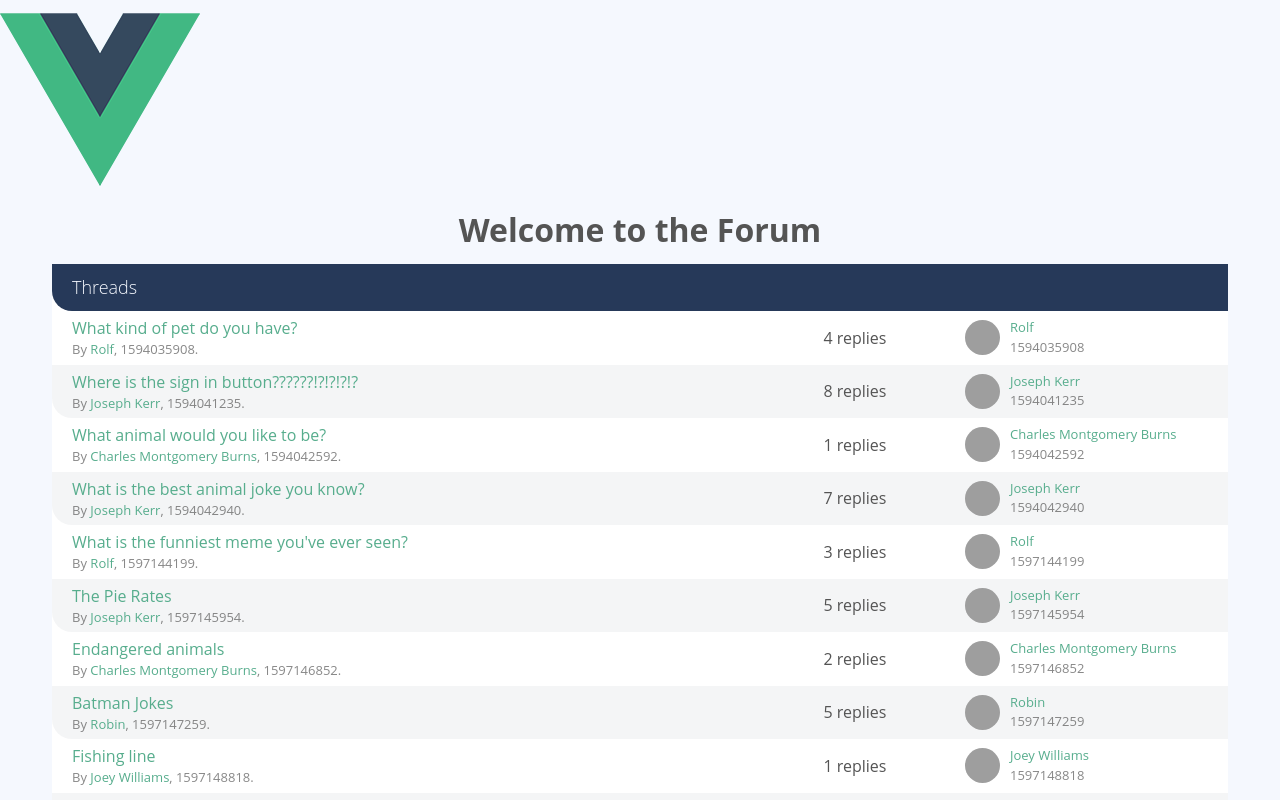
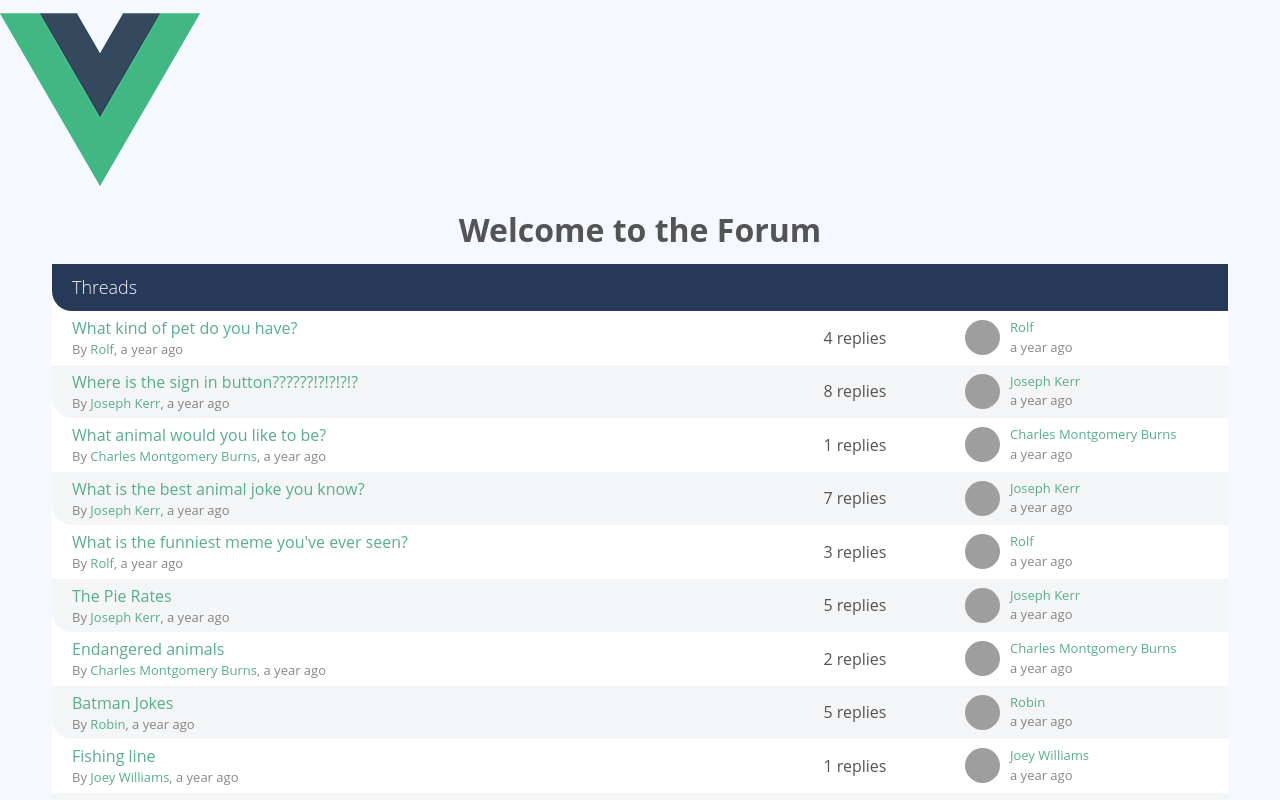
Before and after one commit to MykolaZahanych/VueSchool-Masterclass, a Vue app: page / in a window 1280 px wide. Shown: the top 800 px of the page. Built offline with nearby package versions, Linux system fonts and the light colour scheme; grey boxes are pictures that could not be loaded.

Commit message:
AppDate globally

```diff
--- a/package.json
+++ b/package.json
@@ -9,6 +9,7 @@
   },
   "dependencies": {
     "core-js": "^3.6.5",
+    "dayjs": "^1.10.7",
     "vue": "^3.0.0",
     "vue-router": "^4.0.12"
   },
--- /dev/null
+++ b/src/components/AppDate.vue
@@ -0,0 +1,32 @@
+<template>
+  <span :title="hummanFriendlyDate()">
+    {{ diffForHumans() }}
+  </span>
+</template>
+
+<script>
+import dayjs from 'dayjs'
+import relativeTime from 'dayjs/plugin/relativeTime'
+import localizeDate from 'dayjs/plugin/localizedFormat'
+dayjs.extend(localizeDate)
+dayjs.extend(relativeTime)
+
+export default {
+  props: {
+    timestamp: {
+      required: true,
+      type: Number
+    }
+  },
+  methods: {
+    diffForHumans () {
+      return dayjs.unix(this.timestamp).fromNow()
+    },
+    hummanFriendlyDate () {
+      return dayjs.unix(this.timestamp).format('llll')
+    }
+  }
+}
+</script>
+
+<style scoped></style>
--- a/src/components/PostList.vue
+++ b/src/components/PostList.vue
@@ -18,13 +18,13 @@
       <div class="post-content">
         <div>
           <p>
-            {{ postById(post.id).text }}
+            {{ post.text }}
           </p>
         </div>
       </div>
 
       <div class="post-date text-faded">
-        {{ postById(post.id).publishedAt }}
+        <AppDate :timestamp="post.publishedAt" />
       </div>
     </div>
   </div>
@@ -48,9 +48,6 @@ export default {
   methods: {
     userById (userId) {
       return this.users.find((p) => p.id === userId)
-    },
-    postById (postId) {
-      return this.posts.find((p) => p.id === postId)
     }
   }
 }
--- a/src/components/ThreadList.vue
+++ b/src/components/ThreadList.vue
@@ -13,7 +13,7 @@
           </p>
           <p class="text-faded text-xsmall">
             By <a href="#">{{ userById(thread.userId).name }}</a
-            >, {{ thread.publishedAt }}.
+            >, <AppDate :timestamp="thread.publishedAt" />
           </p>
         </div>
 
@@ -30,7 +30,7 @@
             <p class="text-xsmall">
               <a href="#">{{ userById(thread.userId).name }}</a>
             </p>
-            <p class="text-xsmall text-faded">{{ thread.publishedAt }}</p>
+            <p class="text-xsmall text-faded"><AppDate :timestamp="thread.publishedAt" /></p>
           </div>
         </div>
       </div>
@@ -40,6 +40,7 @@
 
 <script>
 import sourceData from '@/data.json'
+
 export default {
   props: {
     threads: {
--- a/src/main.js
+++ b/src/main.js
@@ -4,4 +4,16 @@ import router from '@/router'
 
 const forumApp = createApp(App)
 forumApp.use(router)
+
+const requireComponent = require.context('./components', true, /App[A-Z]\w+\.(vue|js)$/)
+requireComponent.keys().forEach(function (fileName) {
+  let baseComponentConfig = requireComponent(fileName)
+  baseComponentConfig = baseComponentConfig.default || baseComponentConfig
+  const baseComponentName = baseComponentConfig.name || (
+    fileName.replace(/^.+\//, '')
+      .replace(/\.\w+$/, '')
+  )
+  forumApp.component(baseComponentName, baseComponentConfig)
+})
+
 forumApp.mount('#app')
```
Also changed, not shown: 1 other file (tests, documents, lock files or other folders).
